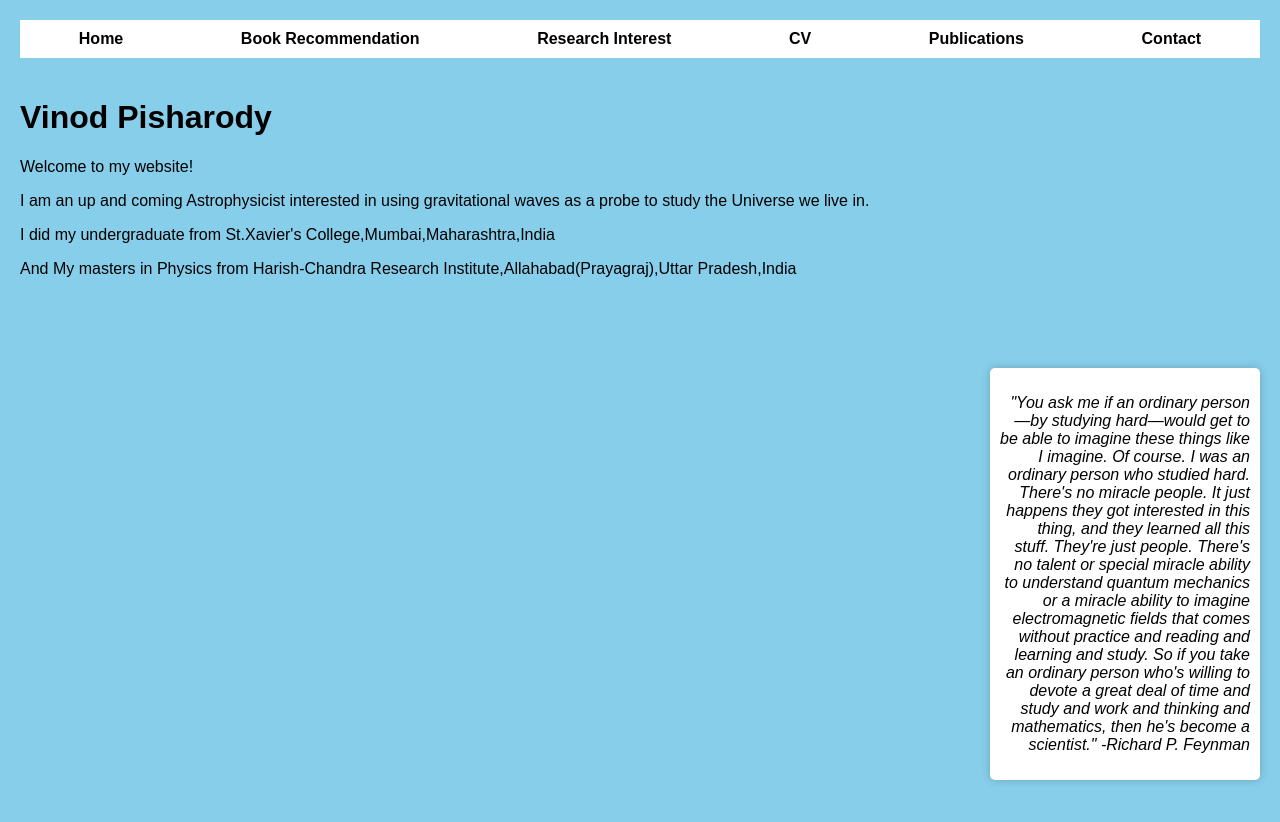
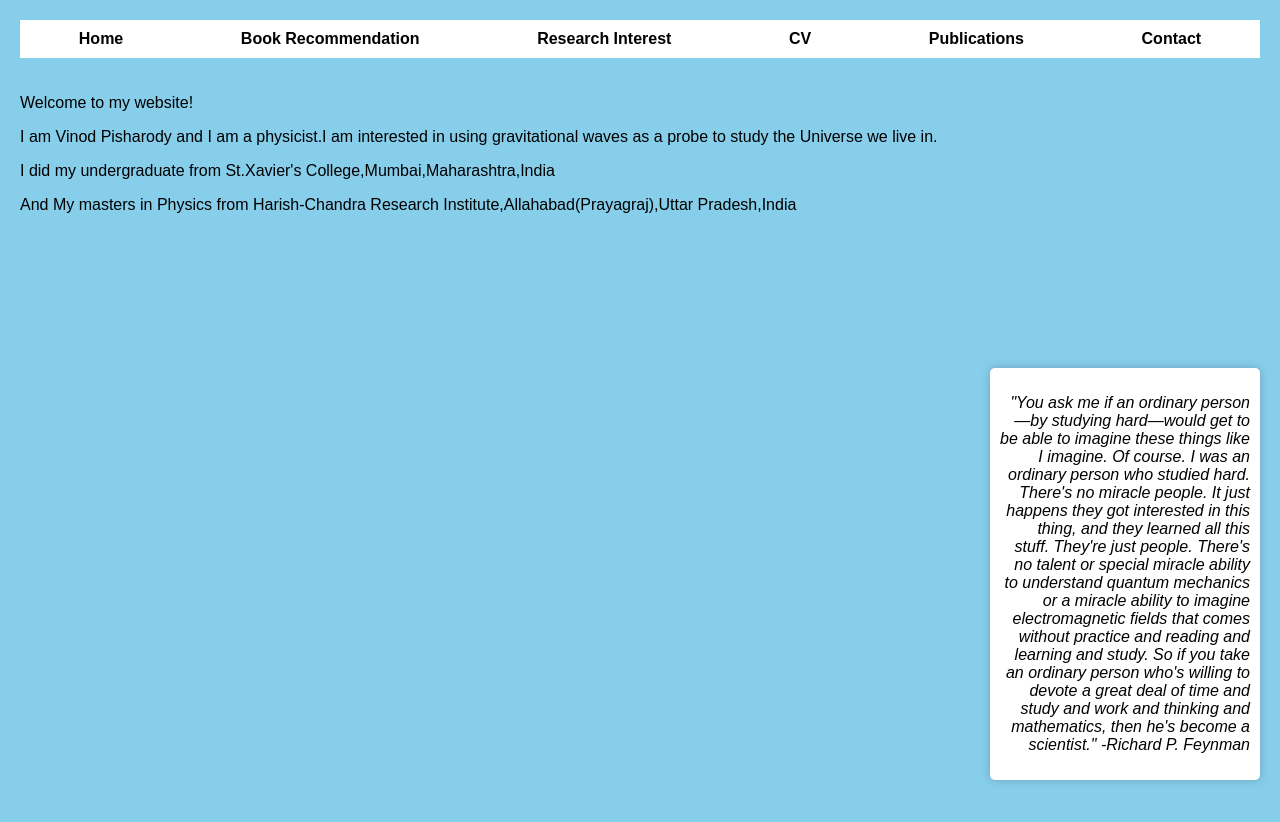
Before and after one commit to vinodpisharody/vinodpisharody.github.io, a plain HTML site: page index.html in a window 1280 px wide. Drawn offline with Linux system fonts and the light colour scheme.

Commit message:
Update index.html

```diff
--- a/index.html
+++ b/index.html
@@ -81,9 +81,8 @@
 
     <div id="container">
         <div id="home">
-            <h1>Vinod Pisharody</h1>
             <p>Welcome to my website!</p>
-            <p>I am an up and coming Astrophysicist interested in using gravitational waves as a probe to study the Universe we live in. </p>
+            <p>I am Vinod Pisharody and I am a physicist.I am interested in using gravitational waves as a probe to study the Universe we live in. </p>
             <p>I did my undergraduate from St.Xavier's College,Mumbai,Maharashtra,India</p>
             <p>And My masters in Physics from Harish-Chandra Research Institute,Allahabad(Prayagraj),Uttar Pradesh,India</p>
         </div>
```
